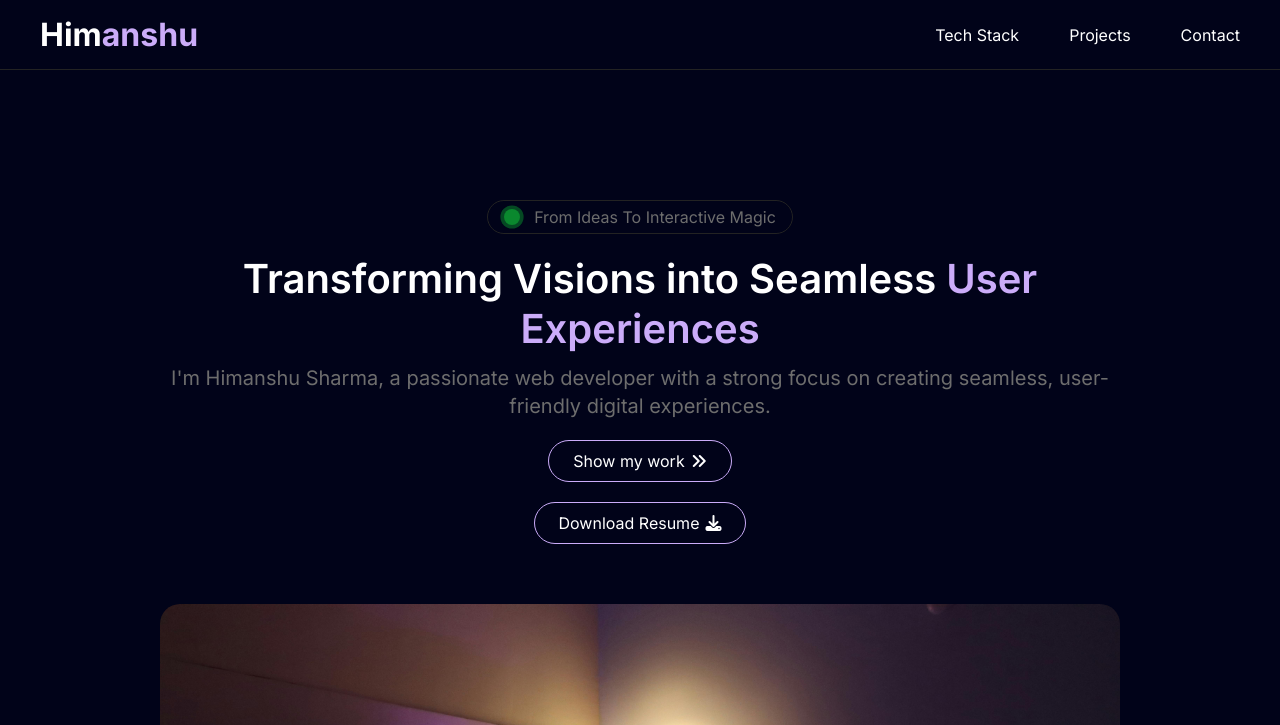
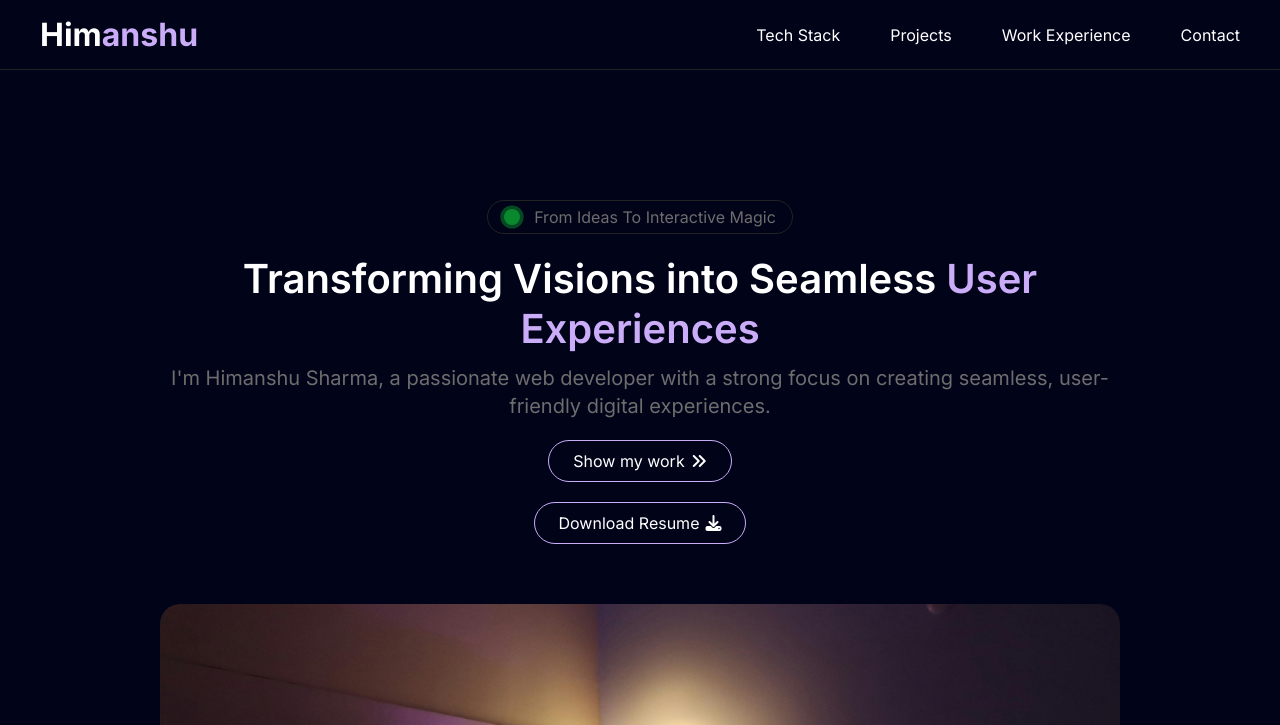
Before and after one commit to hsbhatra/Himanshu-s-Portfolio, a plain HTML site: page index.html in a window 1280 px wide. Shown: the top 725 px of the page. Drawn offline with nearby package versions, Linux system fonts and the light colour scheme; files whose address does not match are found by name.

Commit message:
Added Experience nav bar link.

```diff
--- a/index.html
+++ b/index.html
@@ -44,7 +44,7 @@
 					<ul>
 						<a href="#stack"><li>Tech Stack</li></a>
 						<a href="#projects"><li>Projects</li></a>
-						<!-- <a href="#experience"><li>Work Experience</li></a> -->
+						<a href="#experience"><li>Work Experience</li></a>
 						<a href="#contact"><li>Contact</li></a>
 					</ul>
 				</nav>
```
